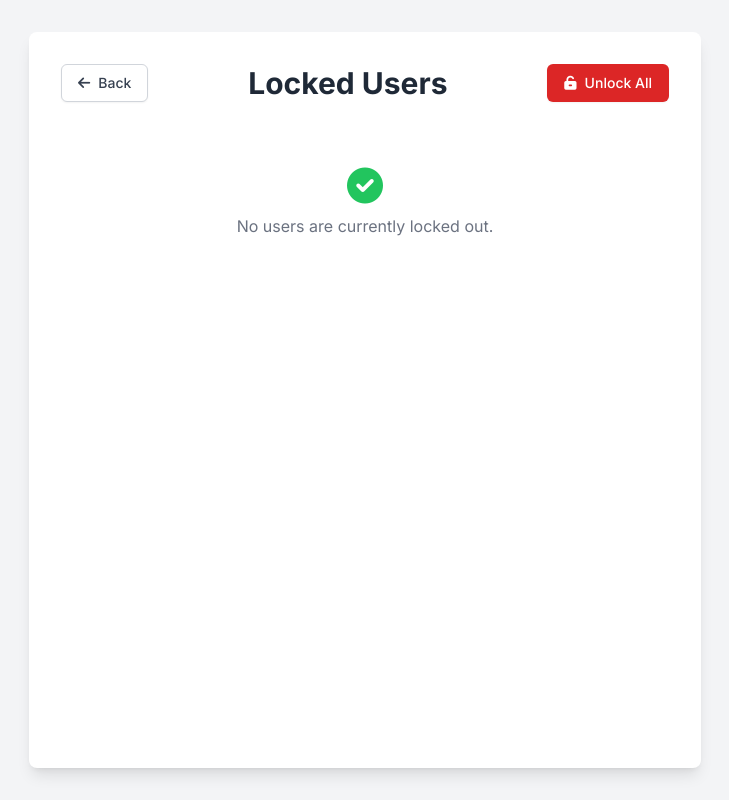
After one commit to swordfish098/Triple-T-s-Rewards-daniel, a Flask app: page /administrator/locked_users in a window 1280 px wide. The commit adds this page. Shown: the whole page, without its empty margins (275-1004 px from the left). Run offline with Flask 3, Linux system fonts and the light colour scheme; some libraries are stand-ins or nearby versions.

Commit message:
Admins can now unlock users

```diff
--- a/administrator/routes.py
+++ b/administrator/routes.py
@@ -71,7 +71,8 @@ def add_user():
         new_user = User(
             USER_CODE=new_user_code,
             USERNAME=username,
-            USER_TYPE=role
+            USER_TYPE=role,
+            IS_LOCKED_OUT=0
         )
         new_user.set_password(password)
 
@@ -83,3 +84,30 @@ def add_user():
         return redirect(url_for('administrator_bp.dashboard'))
 
     return render_template('administrator/add_user.html')
+
+@administrator_bp.route('/locked_users', methods=['GET'])
+def locked_users():
+    locked_users = User.query.filter_by(IS_LOCKED_OUT=1).all()
+    return render_template('administrator/locked_users.html', locked_users=locked_users)
+
+
+@administrator_bp.route('/unlock/<int:user_id>', methods=['POST'])
+def unlock(user_id):
+    user = User.query.get_or_404(user_id)
+    user.clear_failed_attempts()
+    user.IS_LOCKED_OUT = 0
+    db.session.commit()
+    flash(f'Account for {user.USERNAME} has been unlocked.', 'success')
+    return redirect(url_for('administrator_bp.locked_users'))
+
+
+
+@administrator_bp.route('/unlock_all', methods=['POST'])
+def unlock_all():
+    locked_users = User.query.filter_by(IS_LOCKED_OUT=1).all()
+    for user in locked_users:
+        user.clear_failed_attempts()
+        user.IS_LOCKED_OUT = 0
+    db.session.commit()
+    flash('All locked accounts have been unlocked.', 'success')
+    return redirect(url_for('administrator_bp.locked_users'))
--- a/models.py
+++ b/models.py
@@ -35,6 +35,7 @@ class User(db.Model, UserMixin):
     LOCKOUT_TIME = db.Column(db.DateTime, nullable=True)
     RESET_TOKEN = db.Column(db.String(255), nullable=True, index=True)
     RESET_TOKEN_CREATED_AT = db.Column(db.DateTime, nullable=True)
+    IS_LOCKED_OUT = db.Column(db.Integer, nullable=False)
 
     def set_password(self, password: str):
         self.PASS = bcrypt.hashpw(password.encode('utf-8'), bcrypt.gensalt()).decode('utf-8')
@@ -44,6 +45,7 @@ class User(db.Model, UserMixin):
 
     def is_account_locked(self) -> bool:
         if self.LOCKOUT_TIME and datetime.utcnow() < self.LOCKOUT_TIME:
+            self.IS_LOCKED_OUT = 1
             return True
         return False
 
@@ -51,10 +53,12 @@ class User(db.Model, UserMixin):
         self.FAILED_ATTEMPTS += 1
         if self.FAILED_ATTEMPTS >= LOCKOUT_ATTEMPTS:
             self.LOCKOUT_TIME = datetime.utcnow() + timedelta(minutes=15)
+            self.IS_LOCKED_OUT = 1
 
     def clear_failed_attempts(self):
         self.FAILED_ATTEMPTS = 0
         self.LOCKOUT_TIME = None
+        self.IS_LOCKED_OUT = 0
 
     def generate_reset_token(self) -> str:
         token = secrets.token_urlsafe(48)
--- a/sponsor/routes.py
+++ b/sponsor/routes.py
@@ -89,7 +89,8 @@ def add_user():
         new_user = User(
             USER_CODE=new_user_code,
             USERNAME=username,
-            USER_TYPE=role
+            USER_TYPE=role,
+            IS_LOCKED_OUT=0
         )
         new_user.set_password(password)
 
--- a/templates/administrator/dashboard.html
+++ b/templates/administrator/dashboard.html
@@ -14,7 +14,7 @@
     {% endwith %}
     <p>TODO: manage users, sponsors, drivers, reports…</p>
     <p><a href="{{ url_for('administrator_bp.add_user') }}">Add a New User</a></p>
-
+    <p><a href="{{ url_for('administrator_bp.locked_users') }}">Unlock accounts</a></p>
     <a href="{{ url_for('auth.logout') }}">Logout</a>
     <p><a href="/">Back</a></p>
   </body>
--- /dev/null
+++ b/templates/administrator/locked_users.html
@@ -0,0 +1,83 @@
+<!DOCTYPE html>
+<html lang="en">
+<head>
+  <meta charset="UTF-8">
+  <meta name="viewport" content="width=device-width, initial-scale=1.0">
+  <title>Locked Users</title>
+  <script src="https://cdn.tailwindcss.com"></script>
+  <link href="https://cdnjs.cloudflare.com/ajax/libs/font-awesome/6.0.0-beta3/css/all.min.css" rel="stylesheet">
+  <style>
+    @import url('https://fonts.googleapis.com/css2?family=Inter:wght@400;500;600;700&display=swap');
+    body {
+      font-family: 'Inter', sans-serif;
+    }
+  </style>
+</head>
+<body class="bg-gray-100 flex justify-center min-h-screen p-8">
+  <div class="bg-white p-8 rounded-lg shadow-lg w-full max-w-2xl">
+
+    <!-- Flash Messages -->
+    {% with messages = get_flashed_messages(with_categories=true) %}
+      {% if messages %}
+        <div class="mb-4">
+          {% for category, message in messages %}
+            <div class="p-3 rounded-md text-white
+              {% if category == 'success' %} bg-green-600
+              {% elif category == 'danger' %} bg-red-600
+              {% elif category == 'info' %} bg-blue-600
+              {% else %} bg-gray-600 {% endif %}">
+              {{ message }}
+            </div>
+          {% endfor %}
+        </div>
+      {% endif %}
+    {% endwith %}
+
+    <!-- Header -->
+    <div class="flex items-center justify-between mb-6">
+      <a href="{{ url_for('administrator_bp.dashboard') }}"
+         class="flex items-center py-2 px-4 border border-gray-300 rounded-md shadow-sm text-sm font-medium text-gray-700 bg-white hover:bg-gray-50 focus:outline-none focus:ring-2 focus:ring-offset-2 focus:ring-indigo-500">
+        <i class="fa-solid fa-arrow-left mr-2"></i> Back
+      </a>
+      <h2 class="text-3xl font-bold text-gray-800 text-center flex-1">Locked Users</h2>
+      <form action="{{ url_for('administrator_bp.unlock_all') }}" method="POST">
+        <input type="hidden" name="csrf_token" value="{{ csrf_token() }}">
+        <button type="submit"
+                class="flex items-center py-2 px-4 border border-transparent rounded-md shadow-sm text-sm font-medium text-white bg-red-600 hover:bg-red-700 focus:outline-none focus:ring-2 focus:ring-offset-2 focus:ring-red-500">
+          <i class="fa-solid fa-unlock-alt mr-2"></i> Unlock All
+        </button>
+      </form>
+    </div>
+
+    <!-- User List -->
+    {% if locked_users %}
+    <ul class="divide-y divide-gray-200">
+      {% for user in locked_users %}
+      <li class="py-4 flex items-center justify-between">
+        <div>
+          <p class="text-lg font-medium text-gray-900">{{ user.USERNAME }}</p>
+          <p class="text-sm text-gray-500">
+            Locked since: {{ user.LOCKOUT_TIME.strftime('%Y-%m-%d %H:%M:%S') }}
+          </p>
+        </div>
+        <form action="{{ url_for('administrator_bp.unlock', user_id=user.USER_CODE) }}" method="POST">
+          <input type="hidden" name="csrf_token" value="{{ csrf_token() }}">
+          <button type="submit"
+                  class="inline-flex items-center px-4 py-2 border border-transparent text-sm font-medium rounded-md shadow-sm text-white bg-green-600 hover:bg-green-700 focus:outline-none focus:ring-2 focus:ring-offset-2 focus:ring-green-500">
+            Unlock
+          </button>
+        </form>
+      </li>
+      {% endfor %}
+    </ul>
+    {% else %}
+    <div class="flex justify-center items-center py-10">
+      <div class="text-center text-gray-500">
+        <i class="fa-solid fa-check-circle text-4xl mb-2 text-green-500"></i>
+        <p>No users are currently locked out.</p>
+      </div>
+    </div>
+    {% endif %}
+  </div>
+</body>
+</html>
```
Also changed, not shown: templates/administrator/unlock.html (added, +58 -0 lines).
